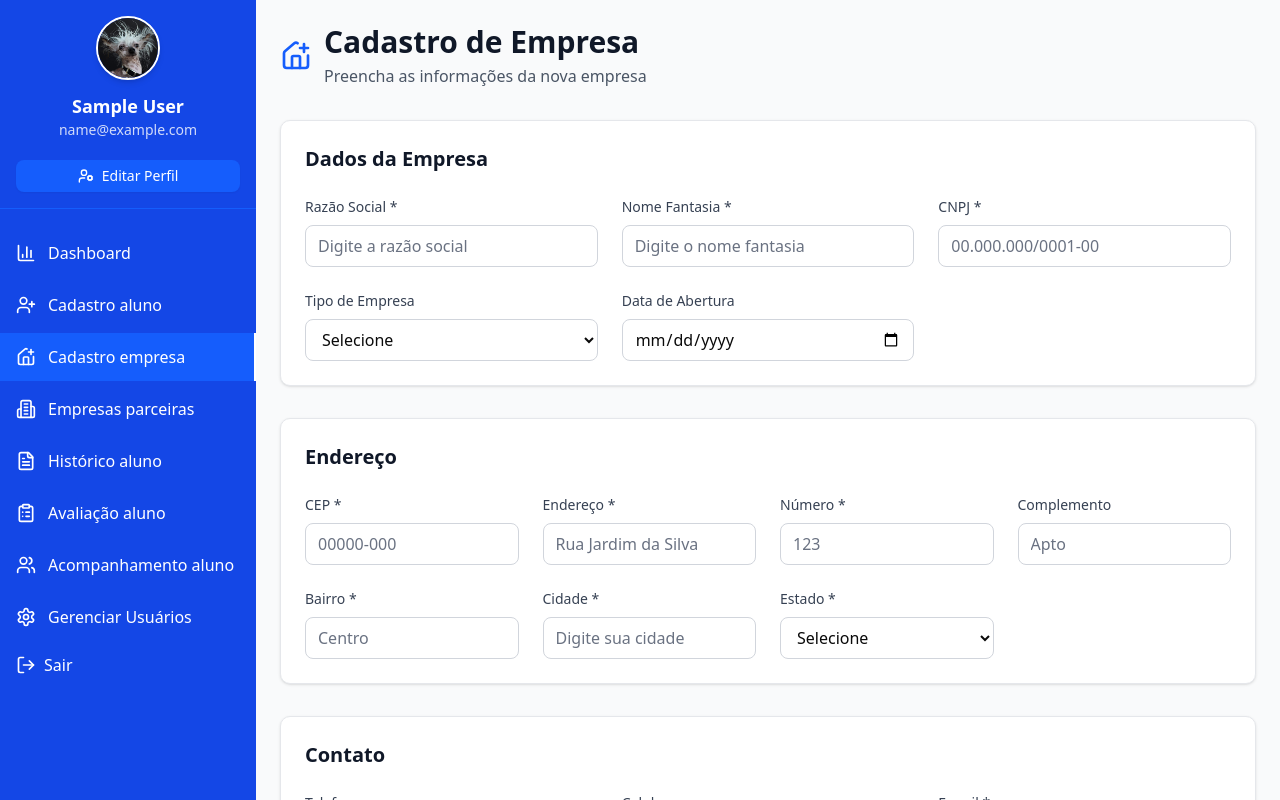
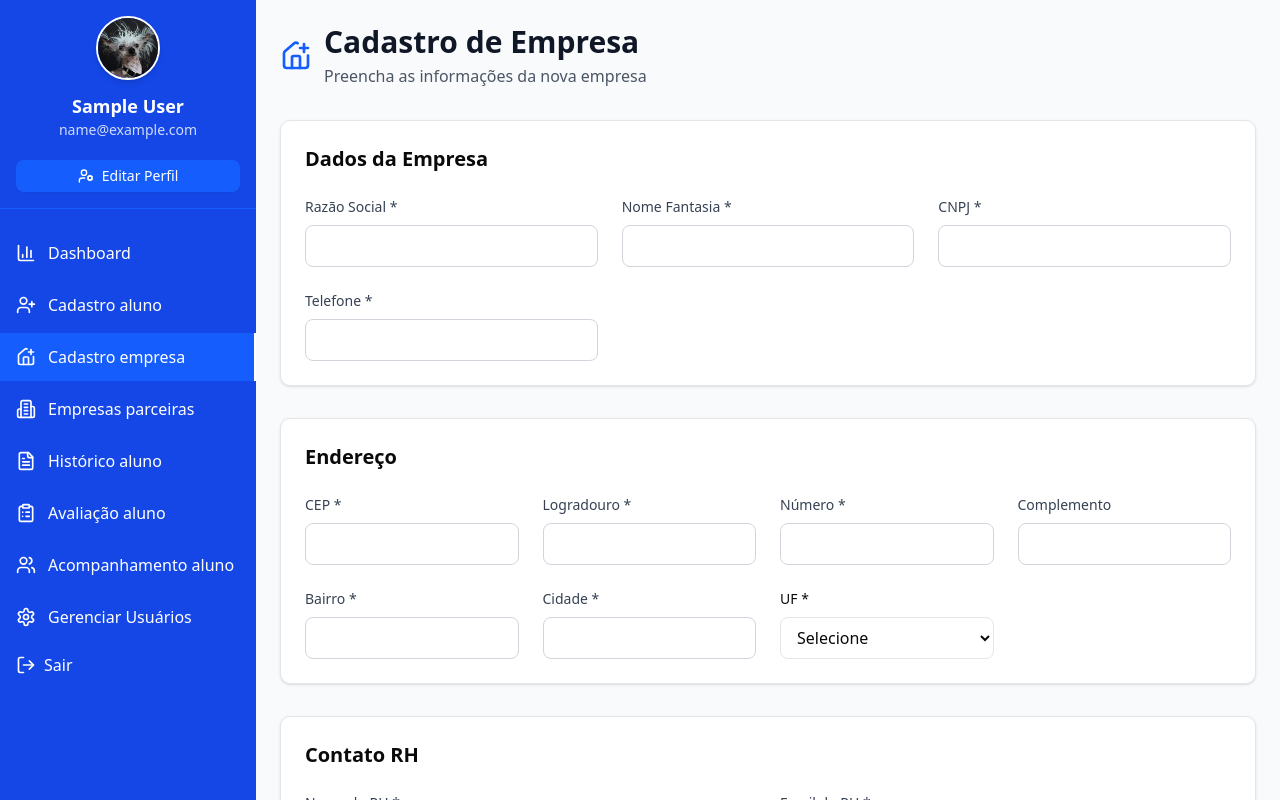
Before and after one commit to pedrovmdp/projetoExtensao_iv, a React (Vite) app in the folder frontend/: page /cadastro-empresa in a window 1280 px wide. Built offline with nearby package versions, Linux system fonts and the light colour scheme; sample sign-in values are in the browser's storage.

Commit message:
fix: cadastro empresa

```diff
--- a/frontend/package.json
+++ b/frontend/package.json
@@ -6,6 +6,7 @@
   "scripts": {
     "dev": "vite",
     "build": "vite build",
+    "start": "vite",
     "lint": "eslint .",
     "preview": "vite preview",
     "server": "json-server --watch db.json --port 3000"
--- a/frontend/src/pages/CadastroEmpresa.jsx
+++ b/frontend/src/pages/CadastroEmpresa.jsx
@@ -16,12 +16,11 @@ export default function CadastroEmpresa() {
     const [errors, setErrors] = useState({})
 
     const [formData, setFormData] = useState({
-        // Dados da Empresa
+        // Empresa
         razao_social: '',
         nome_fantasia: '',
         cnpj: '',
-        tipo_empresa: "",
-        data_abertura: '',
+        telefone: '',
 
         // Endereço
         cep: '',
@@ -30,44 +29,32 @@ export default function CadastroEmpresa() {
         complemento: '',
         bairro: '',
         cidade: '',
-        estado: '',
+        uf: '',
 
-        // Contato
-        telefone: '',
-        celular: '',
-        email: '',
-
-        // Representante Legal
-        responsavel_nome: '',
-        responsavel_cpf: '',
-        responsavel_cargo: '',
-        responsavel_celular: '',
-        responsavel_email: ''
-    });
+        // Contato RH
+        contato_rh_nome: '',
+        contato_rh_email: ''
+    })
 
     const handleReset = () => {
         setFormData({
             razao_social: '',
             nome_fantasia: '',
             cnpj: '',
-            cnae_principal: '',
-            data_abertura: '',
+            telefone: '',
+
+            // Endereço
             cep: '',
             logradouro: '',
             numero: '',
             complemento: '',
             bairro: '',
             cidade: '',
-            estado: '',
-            telefone: '',
-            celular: '',
-            email: '',
-            responsavel_nome: '',
-            responsavel_cpf: '',
-            responsavel_cargo: '',
-            responsavel_celular: '',
-            responsavel_email: '',
-            tipo_empresa: "",
+            uf: '',
+
+            // Contato RH
+            contato_rh_nome: '',
+            contato_rh_email: ''
         })
     }
 
@@ -308,8 +295,7 @@ export default function CadastroEmpresa() {
                 razao_social: formData.razao_social,
                 nome_fantasia: formData.nome_fantasia,
                 cnpj: formData.cnpj,
-                tipo_empresa: formData.tipo_empresa,
-                data_abertura: formData.data_abertura,
+                telefone: formData.telefone,
                 endereco: {
                     cep: formData.cep,
                     logradouro: formData.logradouro,
@@ -385,251 +371,150 @@ export default function CadastroEmpresa() {
 
             {/* Formulário */}
             <form onSubmit={handleSubmit} className="space-y-8">
-                {/* Dados Pessoais */}
-                <div className="bg-white rounded-lg shadow-sm border border-gray-200 p-6">
-                    <h2 className="text-xl font-semibold text-gray-900 mb-6">Dados da Empresa</h2>
-                    <div className="grid grid-cols-1 md:grid-cols-2 lg:grid-cols-3 gap-6">
+
+                {/* Empresa */}
+                <div className="bg-white rounded-lg shadow-sm border p-6">
+                    <h2 className="text-xl font-semibold mb-6">Dados da Empresa</h2>
+
+                    <div className="grid md:grid-cols-2 lg:grid-cols-3 gap-6">
+
                         <FormInput
-                            label={"Razão Social *"}
-                            type={"text"}
-                            name={"razao_social"}
+                            label="Razão Social *"
+                            name="razao_social"
                             value={formData.razao_social}
                             onChange={handleInputChange}
-                            placeholder={"Digite a razão social"}
                             error={errors.razao_social}
                         />
 
                         <FormInput
-                            label={"Nome Fantasia *"}
-                            type={"text"}
-                            name={"nome_fantasia"}
+                            label="Nome Fantasia *"
+                            name="nome_fantasia"
                             value={formData.nome_fantasia}
                             onChange={handleInputChange}
-                            placeholder={"Digite o nome fantasia"}
                             error={errors.nome_fantasia}
                         />
 
                         <FormInput
-                            label={"CNPJ *"}
-                            type={"text"}
-                            name={"cnpj"}
+                            label="CNPJ *"
+                            name="cnpj"
                             value={formData.cnpj}
                             onChange={handleCNPJChange}
-                            placeholder={"00.000.000/0001-00"}
-                            maxLength='14'
+                            maxLength="14"
                             error={errors.cnpj}
                         />
 
-                        <div>
-                            <label className="block text-sm font-medium text-gray-700 mb-2">Tipo de Empresa</label>
-                            <select
-                                name="tipo_empresa"
-                                value={formData.tipo_empresa}
-                                onChange={handleInputChange}
-                                className="w-full px-3 py-2 border border-gray-300 rounded-md focus:outline-none focus:ring-2 focus:ring-blue-500"
-                            >
-                                <option value="">Selecione</option>
-                                <option value="MEI">MEI</option>
-                                <option value="LTDA">LTDA</option>
-                                <option value="EIRELI">EIRELI</option>
-                                <option value="SA">S/A</option>
-                            </select>
-                        </div>
-
                         <FormInput
-                            label={"Data de Abertura"}
-                            type={"date"}
-                            name={"data_abertura"}
-                            value={formData.data_abertura}
-                            onChange={handleInputChange}
-                            error={errors.data_abertura}
+                            label="Telefone *"
+                            name="telefone"
+                            value={formData.telefone}
+                            onChange={handleTelChange}
+                            maxLength="14"
+                            error={errors.telefone}
                         />
 
                     </div>
                 </div>
 
                 {/* Endereço */}
-                <div className="bg-white rounded-lg shadow-sm border border-gray-200 p-6">
-                    <h2 className="text-xl font-semibold text-gray-900 mb-6">Endereço</h2>
-                    <div className="grid grid-cols-1 md:grid-cols-2 lg:grid-cols-4 gap-6">
+                <div className="bg-white rounded-lg shadow-sm border p-6">
+                    <h2 className="text-xl font-semibold mb-6">Endereço</h2>
+
+                    <div className="grid md:grid-cols-2 lg:grid-cols-4 gap-6">
+
                         <FormInput
-                            label={"CEP *"}
-                            type={"text"}
-                            name={"cep"}
+                            label="CEP *"
+                            name="cep"
                             value={formData.cep}
                             onChange={handleCEPChange}
-                            placeholder={"00000-000"}
-                            maxLength={"8"}
+                            maxLength="8"
                             error={errors.cep}
                         />
 
                         <FormInput
-                            label={"Endereço *"}
-                            type={"text"}
-                            name={"logradouro"}
+                            label="Logradouro *"
+                            name="logradouro"
                             value={formData.logradouro}
                             onChange={handleInputChange}
-                            placeholder={"Rua Jardim da Silva"}
                             error={errors.logradouro}
                         />
 
                         <FormInput
-                            label={"Número *"}
-                            type={"text"}
-                            name={"numero"}
+                            label="Número *"
+                            name="numero"
                             value={formData.numero}
                             onChange={handleInputChange}
-                            placeholder={"123"}
-                            maxLength={"10"}
                             error={errors.numero}
                         />
 
                         <FormInput
-                            label={"Complemento"}
-                            type={"text"}
-                            name={"complemento"}
+                            label="Complemento"
+                            name="complemento"
                             value={formData.complemento}
                             onChange={handleInputChange}
-                            placeholder={"Apto"}
                         />
 
                         <FormInput
-                            label={"Bairro *"}
-                            type={"text"}
-                            name={"bairro"}
+                            label="Bairro *"
+                            name="bairro"
                             value={formData.bairro}
                             onChange={handleInputChange}
-                            placeholder={"Centro"}
                             error={errors.bairro}
                         />
 
                         <FormInput
-                            label={"Cidade *"}
-                            type={"text"}
-                            name={"cidade"}
+                            label="Cidade *"
+                            name="cidade"
                             value={formData.cidade}
                             onChange={handleInputChange}
-                            placeholder={"Digite sua cidade"}
                             error={errors.cidade}
                         />
 
                         <div>
-                            <label className="block text-sm font-medium text-gray-700 mb-2">
-                                Estado *
-                            </label>
+                            <label className="block text-sm font-medium mb-2">UF *</label>
                             <select
-                                name="estado"
-                                value={formData.estado}
+                                name="uf"
+                                value={formData.uf}
                                 onChange={handleInputChange}
-                                className="w-full px-3 py-2 border border-gray-300 rounded-md focus:outline-none focus:ring-2 focus:ring-blue-500"
+                                className="w-full px-3 py-2 border rounded-md"
                             >
                                 <option value="">Selecione</option>
-                                <option value="SC">Santa Catarina</option>
-                                <option value="RS">Rio Grande do Sul</option>
-                                <option value="PR">Paraná</option>
-                                <option value="SP">São Paulo</option>
-                                <option value="RJ">Rio de Janeiro</option>
-                                {/* Adicionar outros estados conforme necessário */}
+                                <option value="SC">SC</option>
+                                <option value="RS">RS</option>
+                                <option value="PR">PR</option>
+                                <option value="SP">SP</option>
+                                <option value="RJ">RJ</option>
                             </select>
                         </div>
+
                     </div>
                 </div>
 
-                {/* Contato */}
-                <div className="bg-white rounded-lg shadow-sm border border-gray-200 p-6">
-                    <h2 className="text-xl font-semibold text-gray-900 mb-6">Contato</h2>
-                    <div className="grid grid-cols-1 md:grid-cols-2 lg:grid-cols-3 gap-6">
+                {/* Contato RH */}
+                <div className="bg-white rounded-lg shadow-sm border p-6">
+                    <h2 className="text-xl font-semibold mb-6">Contato RH</h2>
+
+                    <div className="grid md:grid-cols-2 gap-6">
+
                         <FormInput
-                            label={"Telefone"}
-                            type={"tel"}
-                            name={"telefone"}
-                            value={formData.telefone}
-                            onChange={handleTelChange}
-                            placeholder={"(48) 3000-0000"}
-                            maxLength={"14"}
+                            label="Nome do RH *"
+                            name="contato_rh_nome"
+                            value={formData.contato_rh_nome}
+                            onChange={handleInputChange}
+                            error={errors.contato_rh_nome}
                         />
 
                         <FormInput
-                            label={"Celular"}
-                            type={"tel"}
-                            name={"celular"}
-                            value={formData.celular}
-                            onChange={handlePhoneChange}
-                            placeholder={"(48) 99000-0000"}
-                            maxLength={"15"}
+                            label="Email do RH *"
+                            type="email"
+                            name="contato_rh_email"
+                            value={formData.contato_rh_email}
+                            onChange={handleInputChange}
+                            error={errors.contato_rh_email}
                         />
 
-                        <FormInput
-                            label={"E-mail *"}
-                            type={"email"}
-                            name={"email"}
-                            value={formData.email}
-                            onChange={handleInputChange}
-                            className={`w-full px-3 py-2 border rounded-md focus:outline-none focus:ring-2 focus:ring-blue-500 placeholder-gray-500 ${errors.email ? 'border-red-500' : 'border-gray-300'}`}
-                            placeholder={"email@exemplo.com"}
-                            error={errors.email}
-                        />
                     </div>
                 </div>
 
-
-                {/* Representante Legal */}
-                <div className="bg-white rounded-lg shadow-sm border border-gray-200 p-6">
-                    <h2 className="text-xl font-semibold text-gray-900 mb-6">Representante Legal</h2>
-                    <div className="grid grid-cols-1 md:grid-cols-2 lg:grid-cols-3 gap-6">
-                        <FormInput
-                            label={"Nome *"}
-                            type={"text"}
-                            name={"responsavel_nome"}
-                            value={formData.responsavel_nome}
-                            onChange={handleInputChange}
-                            placeholder={"Nome do representante"}
-                            error={errors.responsavel_nome}
-                        />
-
-                        <FormInput
-                            label={"CPF"}
-                            type={"text"}
-                            name={"responsavel_cpf"}
-                            value={formData.responsavel_cpf}
-                            maxLength={"11"}
-                            onChange={handleCPFChange}
-                            className={`w-full px-3 py-2 border rounded-md focus:outline-none focus:ring-2 focus:ring-blue-500 placeholder-gray-500 ${errors.cpf ? 'border-red-500' : 'border-gray-300'}`}
-                            placeholder={"000.000.000-00"}
-                            error={errors.cpf}
-                        />
-
-                        <FormInput
-                            label={"Cargo"}
-                            type={"text"}
-                            name={"responsavel_cargo"}
-                            value={formData.responsavel_cargo}
-                            onChange={handleInputChange}
-                            placeholder={"Cargo do responsável"}
-                        />
-
-                        <FormInput
-                            label={"Celular"}
-                            type={"tel"}
-                            name={"responsavel_celular"}
-                            value={formData.responsavel_celular}
-                            onChange={handleInputChange}
-                            placeholder={"(48) 99000-0000"}
-                            maxLength={"11"}
-                        />
-
-                        <FormInput
-                            label={"E-mail *"}
-                            type={"email"}
-                            name={"responsavel_email"}
-                            value={formData.responsavel_email}
-                            onChange={handleInputChange}
-                            className={`w-full px-3 py-2 border rounded-md focus:outline-none focus:ring-2 focus:ring-blue-500 placeholder-gray-500 ${errors.email ? 'border-red-500' : 'border-gray-300'}`}
-                            placeholder={"email@exemplo.com"}
-                            error={errors.email}
-                        />
-                    </div>
-                </div>
 
                 {/* Botões */}
                 <div className="flex justify-end gap-4">
```
